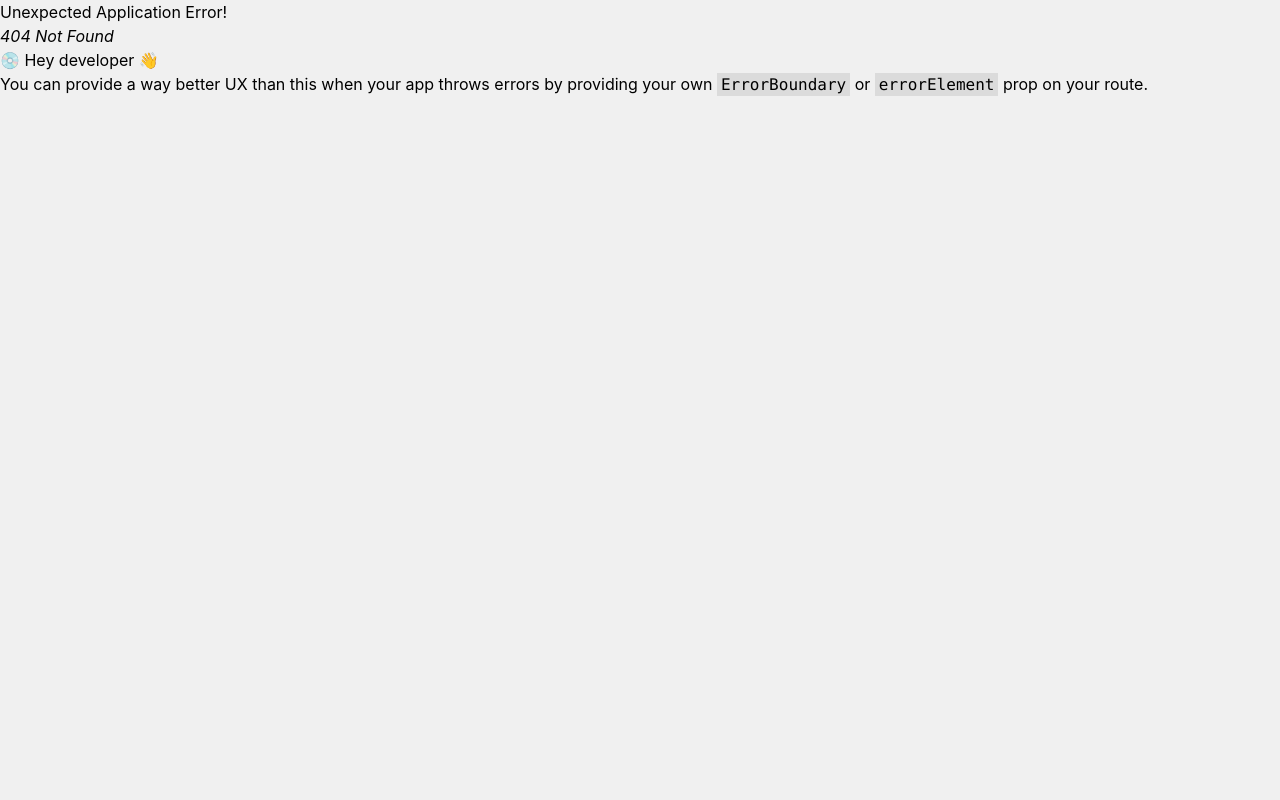
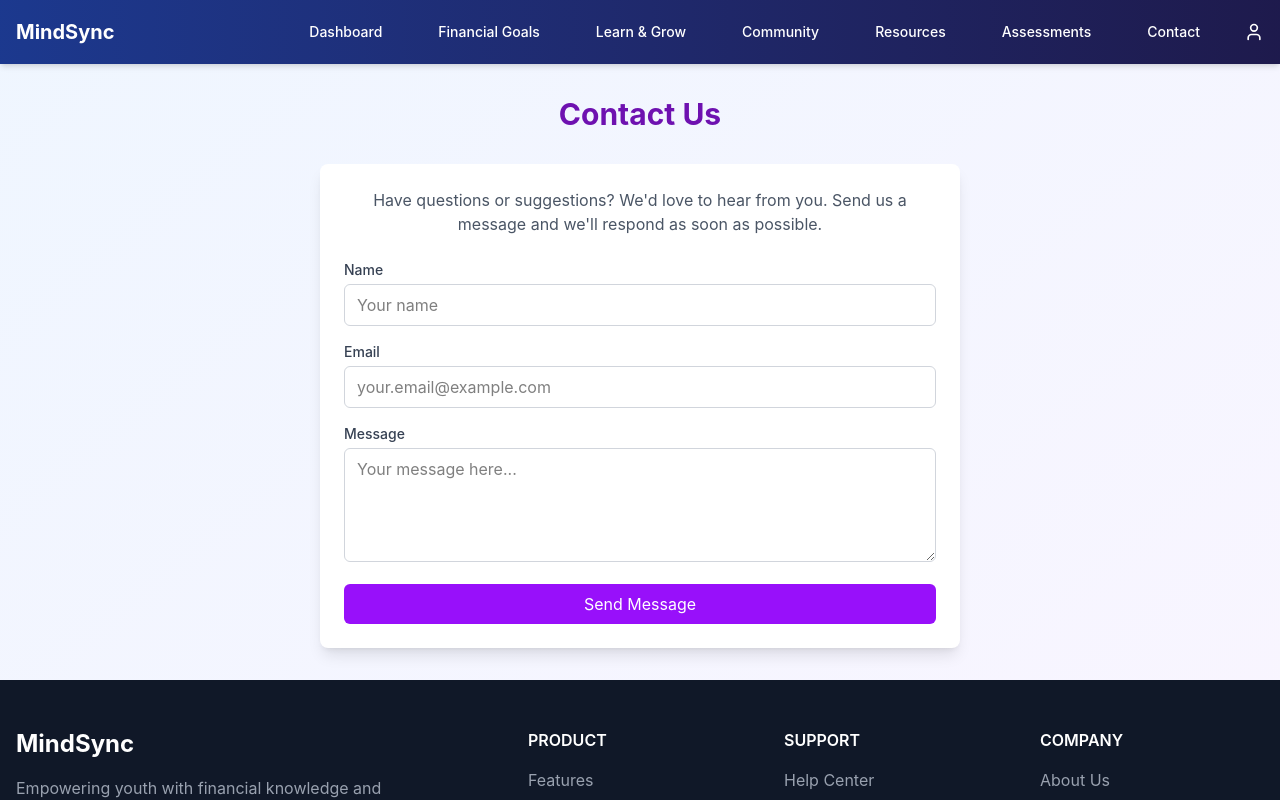
Before and after one commit to Smlchinaza/young-minds, a React (Vite) app in the folder frontend/: page /contact in a window 1280 px wide. Before the commit this address had no page. Shown: the top 800 px of the page. Built offline with nearby package versions, Linux system fonts and the light colour scheme.

Commit message:
Contact page added

```diff
--- a/frontend/src/components/Navbar.jsx
+++ b/frontend/src/components/Navbar.jsx
@@ -13,6 +13,7 @@ const Navbar = () => {
     { name: 'Community', path: '/community' },
     { name: 'Resources', path: '/resources' },
     { name: 'Assessments', path: '/assessments' },
+    { name: 'Contact', path: '/contact' },
   ];
 
   // Show different navigation items for onboarding pages
@@ -24,6 +25,7 @@ const Navbar = () => {
     { name: 'Community', path: '/community' },
     { name: 'Resources', path: '/resources' },
     { name: 'Assessments', path: '/assessments' },
+    { name: 'Contact', path: '/Contact' },
   ];
 
   const currentNavItems = isOnboarding ? onboardingItems : navItems;
--- /dev/null
+++ b/frontend/src/pages/contact/Contact.jsx
@@ -0,0 +1,91 @@
+import { useState } from 'react';
+
+const Contact = () => {
+  const [formData, setFormData] = useState({
+    name: '',
+    email: '',
+    message: ''
+  });
+
+  const handleChange = (e) => {
+    const { name, value } = e.target;
+    setFormData(prev => ({
+      ...prev,
+      [name]: value
+    }));
+  };
+
+  const handleSubmit = (e) => {
+    e.preventDefault();
+    // TODO: Implement form submission logic
+    console.log('Form submitted:', formData);
+    // Reset form
+    setFormData({ name: '', email: '', message: '' });
+  };
+
+  return (
+    <div className="container mx-auto px-4 py-8 max-w-2xl">
+      <h1 className="text-3xl font-bold text-center mb-8 text-purple-800">Contact Us</h1>
+      <div className="bg-white p-6 rounded-lg shadow-lg">
+        <p className="text-gray-600 mb-6 text-center">
+          Have questions or suggestions? We'd love to hear from you. Send us a message and we'll respond as soon as possible.
+        </p>
+        <form onSubmit={handleSubmit} className="space-y-4">
+          <div>
+            <label htmlFor="name" className="block text-sm font-medium text-gray-700 mb-1">
+              Name
+            </label>
+            <input
+              type="text"
+              id="name"
+              name="name"
+              value={formData.name}
+              onChange={handleChange}
+              required
+              className="w-full px-3 py-2 border border-gray-300 rounded-md focus:outline-none focus:ring-2 focus:ring-purple-500"
+              placeholder="Your name"
+            />
+          </div>
+          <div>
+            <label htmlFor="email" className="block text-sm font-medium text-gray-700 mb-1">
+              Email
+            </label>
+            <input
+              type="email"
+              id="email"
+              name="email"
+              value={formData.email}
+              onChange={handleChange}
+              required
+              className="w-full px-3 py-2 border border-gray-300 rounded-md focus:outline-none focus:ring-2 focus:ring-purple-500"
+              placeholder="your.email@example.com"
+            />
+          </div>
+          <div>
+            <label htmlFor="message" className="block text-sm font-medium text-gray-700 mb-1">
+              Message
+            </label>
+            <textarea
+              id="message"
+              name="message"
+              value={formData.message}
+              onChange={handleChange}
+              required
+              rows="4"
+              className="w-full px-3 py-2 border border-gray-300 rounded-md focus:outline-none focus:ring-2 focus:ring-purple-500"
+              placeholder="Your message here..."
+            />
+          </div>
+          <button
+            type="submit"
+            className="w-full bg-purple-600 text-white py-2 px-4 rounded-md hover:bg-purple-700 transition duration-300"
+          >
+            Send Message
+          </button>
+        </form>
+      </div>
+    </div>
+  );
+};
+
+export default Contact;
--- /dev/null
+++ b/frontend/src/routes.jsx
@@ -0,0 +1,33 @@
+import { createBrowserRouter } from 'react-router-dom';
+import RootLayout from './layouts/RootLayout';
+import Welcome from './pages/onboarding/Welcome';
+import Auth from './pages/onboarding/Auth';
+import Assessment from './pages/onboarding/Assessment';
+import Dashboard from './pages/dashboard/Dashboard';
+import Goals from './pages/goals/Goals';
+import Learn from './pages/learn/Learn';
+import Resources from './pages/resources/Resources';
+import Community from './pages/community/Community';
+import Profile from './pages/profile/Profile';
+import Assessments from './pages/assessments/Assessments';
+import Contact from './pages/contact/Contact';
+
+export const router = createBrowserRouter([
+  {
+    path: '/',
+    element: <RootLayout />,
+    children: [
+      { index: true, element: <Welcome /> },
+      { path: 'auth', element: <Auth /> },
+      { path: 'assessment', element: <Assessment /> },
+      { path: 'dashboard', element: <Dashboard /> },
+      { path: 'goals', element: <Goals /> },
+      { path: 'learn', element: <Learn /> },
+      { path: 'resources', element: <Resources /> },
+      { path: 'community', element: <Community /> },
+      { path: 'profile', element: <Profile /> },
+      { path: 'assessments', element: <Assessments /> },
+      { path: 'contact', element: <Contact /> }
+    ]
+  }
+]);
--- a/frontend/src/routes/index.jsx
+++ b/frontend/src/routes/index.jsx
@@ -9,6 +9,7 @@ import Resources from '../pages/resources/Resources';
 import Assessments from '../pages/assessments/Assessments';
 import Goals from '../pages/goals/Goals';
 import Learn from '../pages/learn/Learn';
+import Contact from '../pages/contact/Contact';
 import Profile from '../pages/profile/Profile';
 // import Conference from '../pages/conference/Conference';
 // import TherapistDirectory from '../pages/therapist/TherapistDirectory';
@@ -28,6 +29,7 @@ export const router = createBrowserRouter([
       { path: '/goals', element: <Goals /> },
       { path: '/learn', element: <Learn /> },
       { path: '/profile', element: <Profile /> },
+      { path: '/contact', element: <Contact /> },
     ],
   },
 ]);
```
